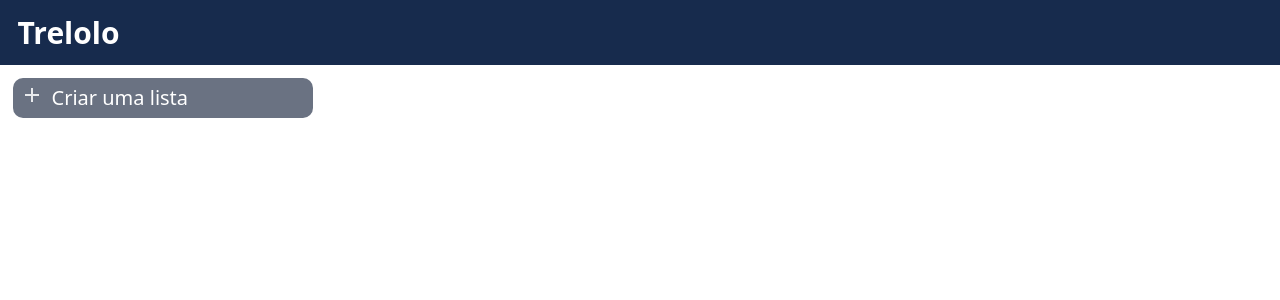
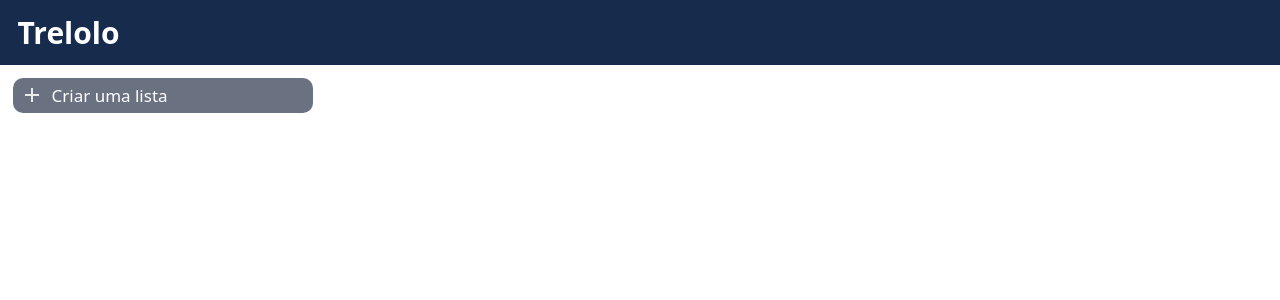
Before and after one commit to raoni111/trelolo, a Vue app: page / in a window 1280 px wide. Shown: the top 300 px of the page. Built offline with nearby package versions, Linux system fonts and the light colour scheme.

Commit message:
replace-font-size

```diff
--- a/src/components/Create-list-button.vue
+++ b/src/components/Create-list-button.vue
@@ -48,7 +48,7 @@ const createList = (event: Event) => {
   </form>
   <button
     :class="
-      !openModal ? 'flex align-middle text-start text-[2rem] h-min text-white bg-gray-500 hover:bg-gray-400 w-[300px] px-3 py-2 rounded-[10px] cursor-pointer scale-100 hover:scale-105 active:scale-100 ease-in-out duration-100'
+      !openModal ? 'flex align-middle text-start text-[1.7rem] h-min text-white bg-gray-500 hover:bg-gray-400 w-[300px] px-3 py-2 rounded-[10px] cursor-pointer scale-100 hover:scale-105 active:scale-100 ease-in-out duration-100'
       : 'hidden'"
     type="button"
     @click="openForm"
```
